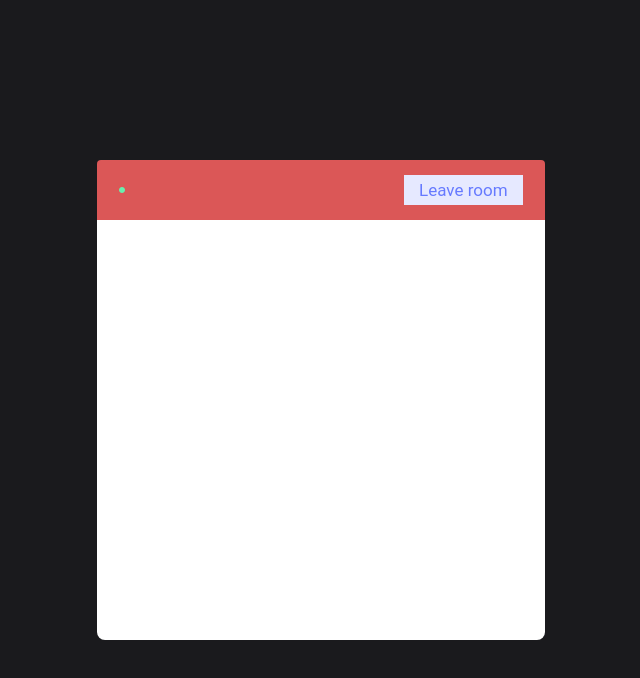
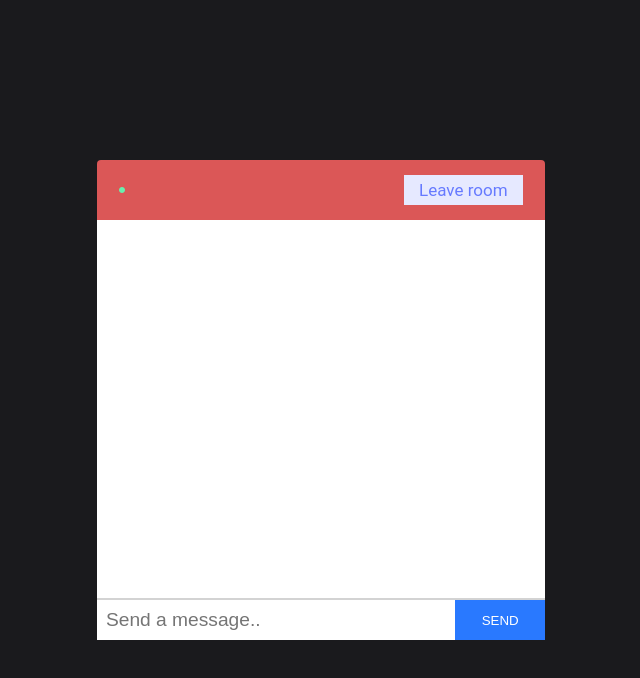
Before and after one commit to kshashwat007/Chat-Application, a React (Create React App) app in the folder client/: page /chat in a window 1280 px wide. Shown: the top 678 px of the page, without its empty margins (319-959 px from the left). Built offline with nearby package versions, Linux system fonts and the light colour scheme; no server answers.

Commit message:
Input UI and message detection

```diff
--- a/client/src/components/Chat/Chat.js
+++ b/client/src/components/Chat/Chat.js
@@ -3,6 +3,7 @@
 import io from 'socket.io-client';
 import './Chat.css';
 import InfoBar from '../InfoBar/InfoBar';
+import Input from '../Input/Input';
 
 let socket;
 
@@ -37,17 +38,17 @@
 
     useEffect(() => {
         socket.on('message', (message) => {
-            setMessages(messages => [...messages, message]);
+            setMessages([...messages, message]);
         })
-    })
+    },[messages]);
 
     const sendMessage = (event) => {
         event.preventDefault();
 
-        if(message){
-            socket.emit('sendMessage', message, () => setMessage(''));
+        if(message) {
+          socket.emit('sendMessage', message, () => setMessage(''));
         }
-    }
+      }
 
     console.log(message, messages);
 
@@ -55,7 +56,7 @@
         <div className='outerContainer'>
             <div className='container'>
                 <InfoBar room={room}/>
-                {/* <input value={message} onChange={(event) => setMessage(event.target.value)} onKeyPress={event => event.key === 'Enter' ? sendMessage(event) : null} type="text"/> */}
+                <Input message={message} setMessage={setMessage} sendMessage={sendMessage} />
             </div>
         </div>
     )
--- a/client/src/components/InfoBar/InfoBar.css
+++ b/client/src/components/InfoBar/InfoBar.css
@@ -40,6 +40,6 @@
   }
   .btn:hover,
   .btn:focus{
-    background: #667aff;;
+    background: #dd6565;;
 	color: #e6e9ff;
   }
--- a/client/src/components/InfoBar/InfoBar.js
+++ b/client/src/components/InfoBar/InfoBar.js
@@ -1,6 +1,5 @@
 import React from 'react';
 import './InfoBar.css'
-import closeIcon from '../../Icons/closeIcon.png';
 import onlineIcon from '../../Icons/onlineIcon.png';
 
 const InfoBar = ({ room }) => (
--- /dev/null
+++ b/client/src/components/Input/Input.css
@@ -0,0 +1,32 @@
+.form {
+    display: flex;
+    border-top: 2px solid #D3D3D3;
+  }
+
+  .input {
+    border: none;
+    border-radius: 0;
+    padding: 2%;
+    width: 80%;
+    font-size: 1.2em;
+    color: #c77979;
+  }
+
+  input:focus, textarea:focus, select:focus{
+    outline: none;
+  }
+
+  .sendButton {
+    color: #fff !important;
+    text-transform: uppercase;
+    text-decoration: none;
+    background: #2979FF;
+    padding: 10px;
+    display: inline-block;
+    border: none;
+    width: 20%;
+  }
+
+  .sendButton:hover{
+      cursor: pointer;
+  }
--- /dev/null
+++ b/client/src/components/Input/Input.js
@@ -0,0 +1,15 @@
+import React from 'react';
+import './Input.css'
+
+const Input = ({setMessage, sendMessage, message}) => (
+    <form className="form">
+        <input type="text" className="input" placeholder="Send a message.."
+            value={message}
+            onChange={(event) => setMessage(event.target.value)}
+            onKeyPress={event => event.key === 'Enter' ? sendMessage(event) : null}
+        />
+        <button className='sendButton' onClick={(event) => sendMessage(event)}>Send</button>
+    </form>
+)
+
+export default Input
```
Also changed, not shown: 1 other file (tests, documents, lock files or other folders).
